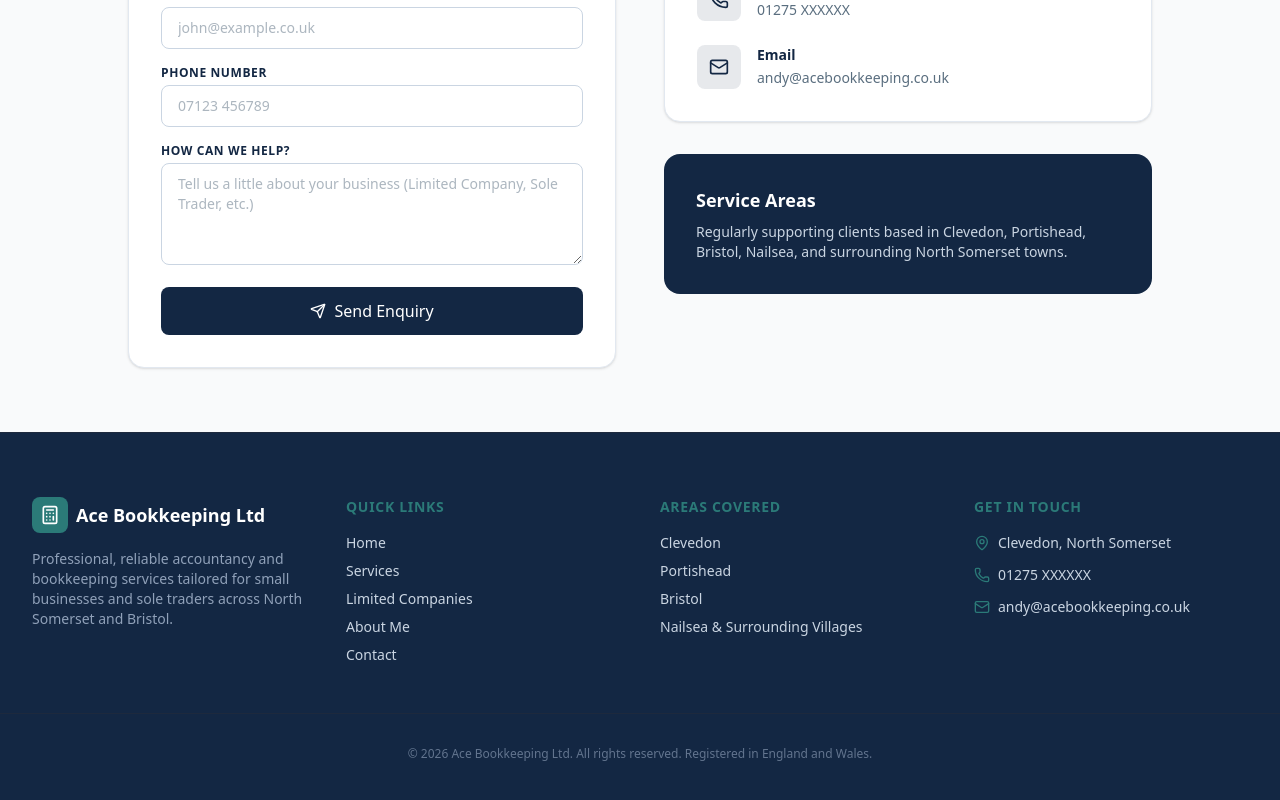
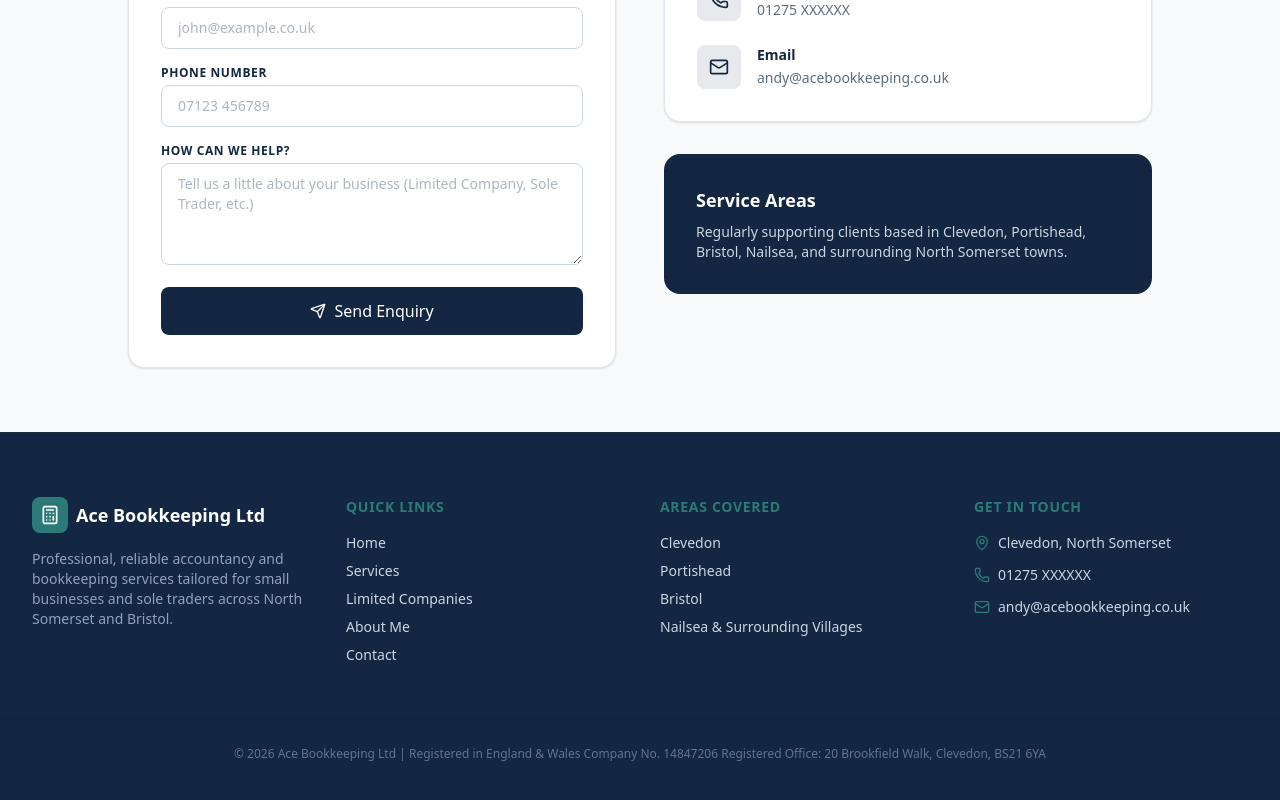
Before and after one commit to Ludderzz/ascaccountant, a React (Vite) app: page /contact in a window 1280 px wide. Shown: the part 528-1328 px from the top of the page. Built offline with nearby package versions, Linux system fonts and the light colour scheme.

Commit message:
new team member

```diff
--- a/src/components/Footer.tsx
+++ b/src/components/Footer.tsx
@@ -50,7 +50,7 @@ export const Footer: React.FC = () => {
       </div>
 
       <div className="max-w-7xl mx-auto px-4 sm:px-6 lg:px-8 pt-8 border-t border-slate-800 text-center text-xs text-slate-500">
-        &copy; {new Date().getFullYear()} Ace Bookkeeping Ltd. All rights reserved. Registered in England and Wales.
+        &copy; {new Date().getFullYear()} Ace Bookkeeping Ltd | Registered in England & Wales Company No. 14847206 Registered Office: 20 Brookfield Walk, Clevedon, BS21 6YA
       </div>
     </footer>
   );
```
